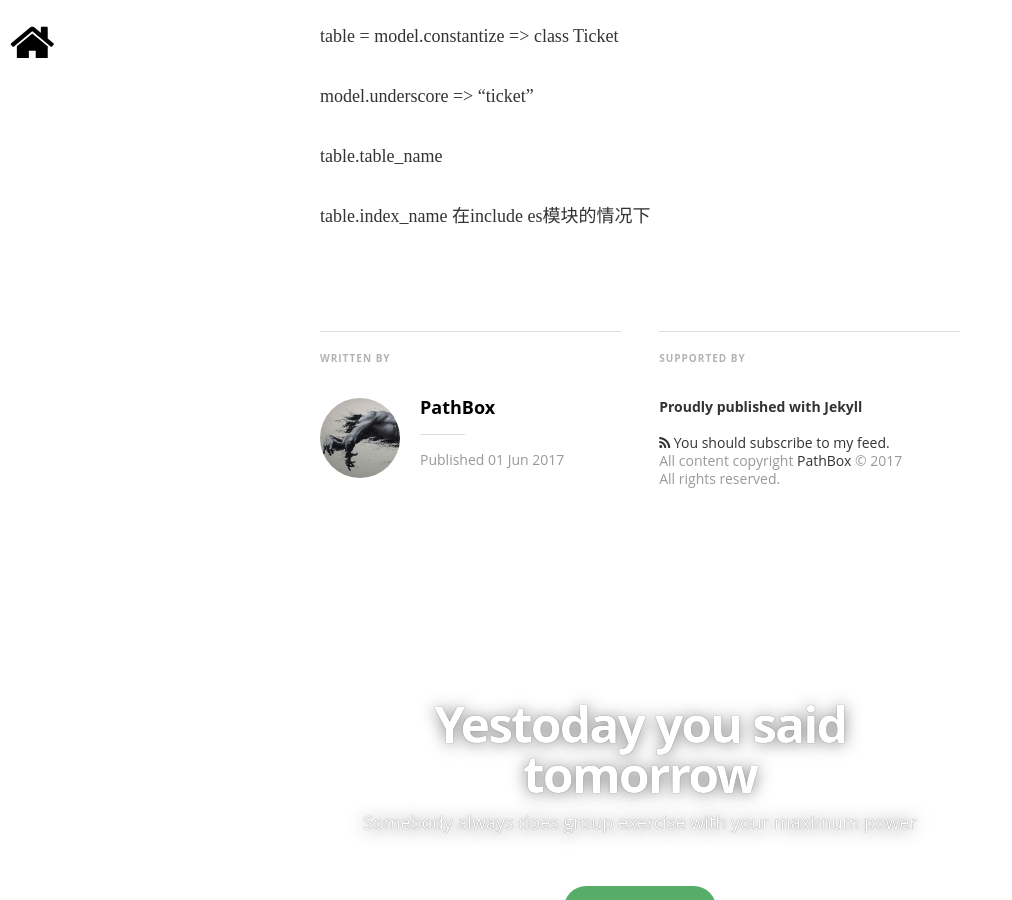
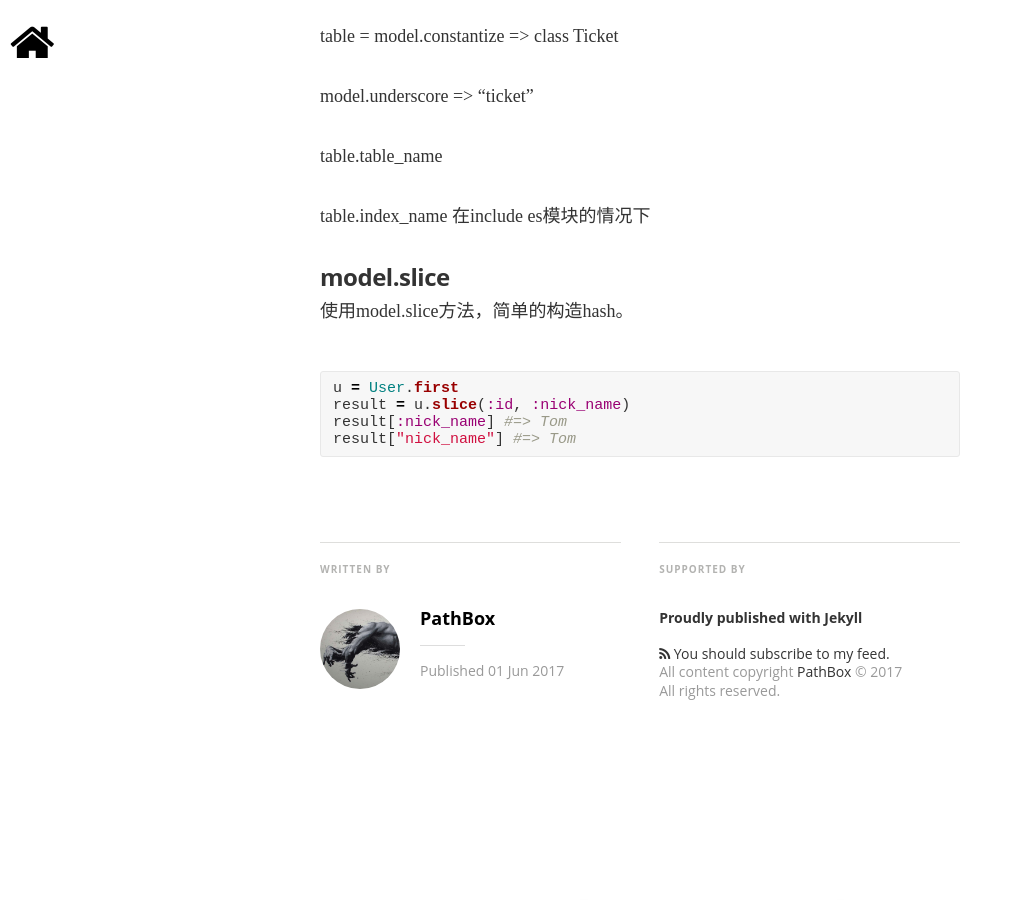
Before and after one commit to pathbox/pathbox.github.io, a Jekyll site: the page built from _posts/2017-06-01-work-summary-in-Udesk-five.md, in a window 1280 px wide and 900 px high, scrolled down 7179 px. Shown: the whole window, without its empty margins (0-1012 px from the left). Built offline with Jekyll 4.4.1, drawn with Linux system fonts in a browser that asks for light colours; nearby versions of some CDN libraries; some web fonts are replaced; comment, search, counter and statistics services are not loaded.

Commit message:
record.slice simple way to build response json

````diff
--- a/_posts/2017-06-01-work-summary-in-Udesk-five.md
+++ b/_posts/2017-06-01-work-summary-in-Udesk-five.md
@@ -261,3 +261,13 @@
 table.table_name
 
 table.index_name 在include es模块的情况下
+
+##### model.slice
+使用model.slice方法，简单的构造hash。
+
+```ruby
+u = User.first
+result = u.slice(:id, :nick_name)
+result[:nick_name] #=> Tom
+result["nick_name"] #=> Tom
+```
````
